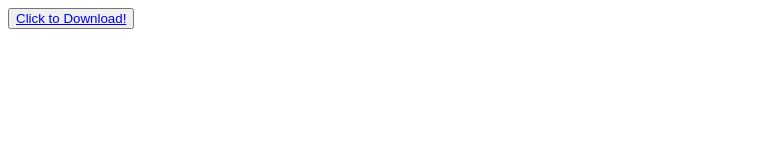
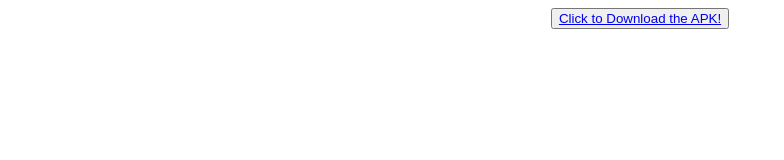
Before and after one commit to pollachisaravanan/miniproject2, a plain HTML site: page index.html in a window 1280 px wide. Shown: the whole page, without its empty margins (0-784 px from the left). Drawn offline with Linux system fonts and the light colour scheme.

Commit message:
Update index.html

```diff
--- a/index.html
+++ b/index.html
@@ -1,6 +1,11 @@
 <!DOCTYPE html>
 <html>
 <head>
+<style>
+.align{
+
+}
+</style>
 <meta name="viewport" content="width=device-width, initial-scale=1">
 <!-- Add icon library -->
 <link rel="stylesheet" href="https://cdnjs.cloudflare.com/ajax/libs/font-awesome/4.7.0/css/font-awesome.min.css">
@@ -12,6 +17,10 @@
   padding: 12px 30px;
   cursor: pointer;
   font-size: 20px;
+  postion:relative;
+  margin-top:100px;
+  top:50%;
+  left:50%;
 }
 
 /* Darker background on mouse-over */
@@ -21,9 +30,12 @@
 </style>
 </head>
 <body>
+<div class="align">
+<center>
 <button>
-    <a href="app-debug.apk">Click to Download!</a>
-</button>
+  <a href="app-debug.apk">Click to Download the APK!</a>
+</button></center>
+</div>
 
 </body>
 </html>
```
